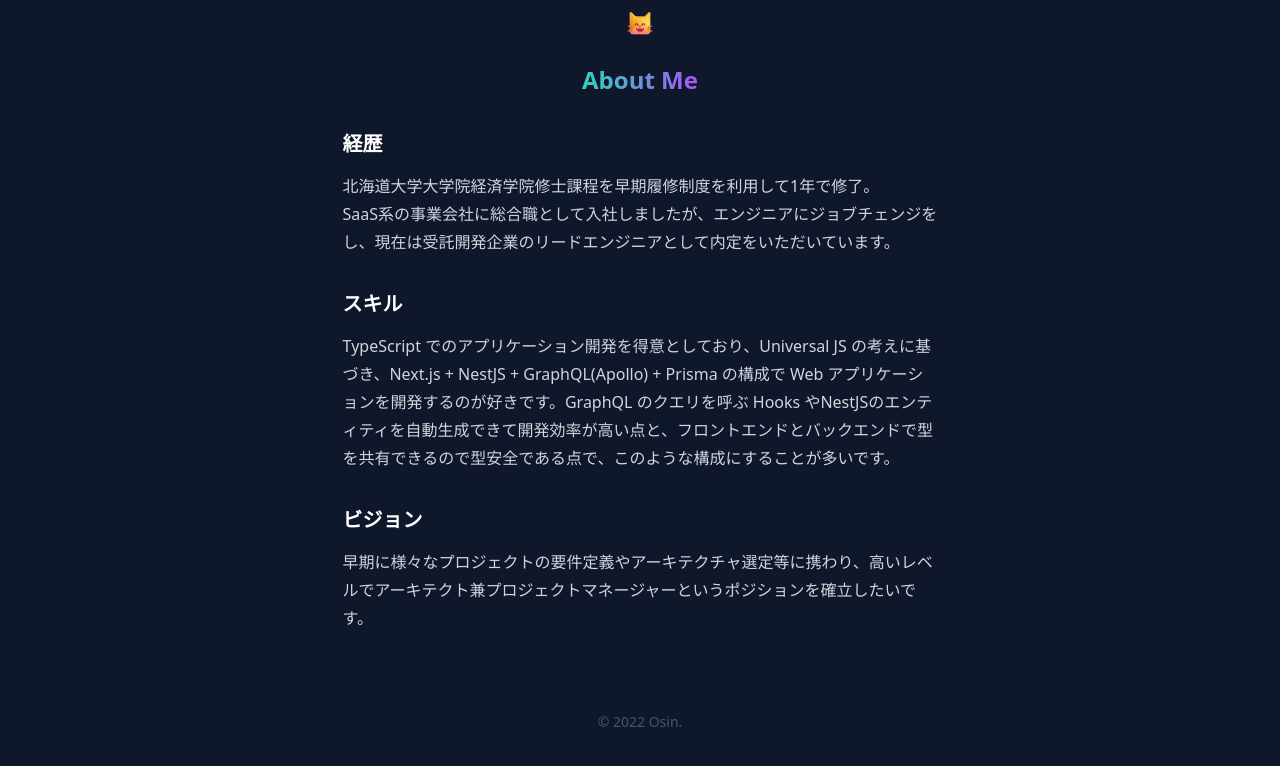
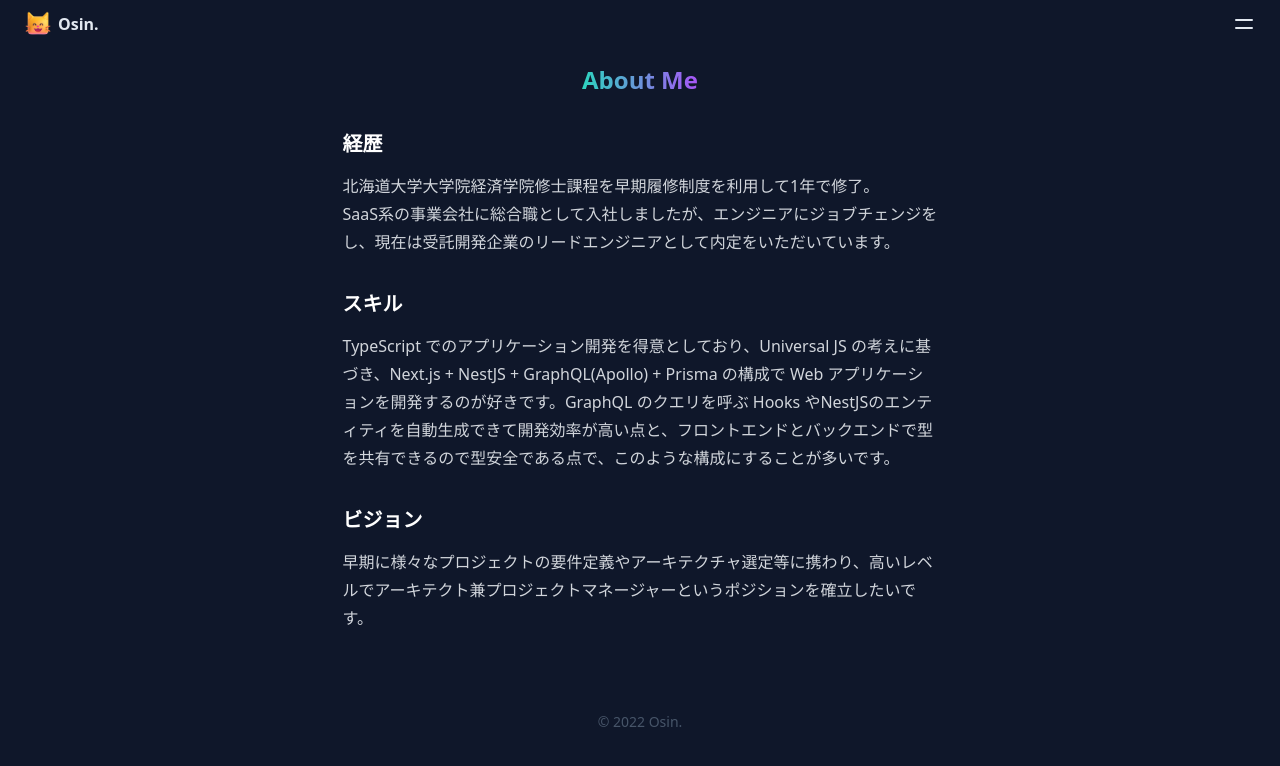
Before and after one commit to ShintaroaSuzuki/blog-osin, a Next.js app: page /about-me in a window 1280 px wide. Shown: the top 766 px of the page. Built offline with nearby package versions, Linux system fonts and the light colour scheme.

Commit message:
[add] Header にハンバーガーメニューを追加

```diff
--- a/components/Header.tsx
+++ b/components/Header.tsx
@@ -1,17 +1,46 @@
 import Link from "next/link";
+import { useState, useCallback } from "react";
+import HeaderMenu from "@/components/HeaderMenu";
 
 const Header = () => {
+  const [isOpen, setIsOpen] = useState(false);
+
+  const handleMenu = useCallback(() => {
+    setIsOpen(!isOpen);
+  }, [isOpen]);
+
   return (
-    <header className="flex w-full justify-center items-center h-12 fixed z-10 bg-slate-900 bg-opacity-100 backdrop-blur-sm">
-      <Link href="/">
+    <header className="w-screen fixed z-10">
+      {isOpen && <HeaderMenu handleMenu={handleMenu} />}
+      <div className="flex w-full justify-between items-center px-6 h-12 bg-slate-900 bg-opacity-100 backdrop-blur-sm">
+        <Link href="/" passHref>
+          <div className="flex flex-row items-center gap-x-1.5">
             <img
-          className="mb-1 z-20"
+              className="mb-1"
               src="/grinning-cat-with-smiling-eyes.png"
               alt="home header image"
               width={28}
               height={28}
             />
+            <p className="font-bold">Osin.</p>
+          </div>
         </Link>
+        <svg
+          onClick={handleMenu}
+          xmlns="http://www.w3.org/2000/svg"
+          className="w-6 h-6"
+          fill="none"
+          viewBox="0 0 24 24"
+          stroke="currentColor"
+        >
+          <path
+            strokeLinecap="round"
+            strokeLinejoin="round"
+            strokeWidth="2"
+            d="M4 8h16M4 16h16"
+          />
+        </svg>
+      </div>
     </header>
   );
 };
--- /dev/null
+++ b/components/HeaderMenu.tsx
@@ -0,0 +1,67 @@
+import Link from "next/link";
+import { motion, AnimatePresence } from "framer-motion";
+import { MouseEventHandler } from "react";
+
+const menuVariants = {
+  open: { scale: 1, opacity: 1 },
+  closed: { scale: 0, opacity: 0 },
+};
+
+const HeaderMenu = ({
+  handleMenu,
+}: {
+  handleMenu: MouseEventHandler<SVGSVGElement>;
+}) => {
+  return (
+    <div className="fixed z-20 w-full top-2 px-2 flex flex-col items-end">
+      <AnimatePresence>
+        <motion.div
+          className="w-full bg-slate-100 flex flex-row justify-between px-4 py-2 rounded-md origin-top-right"
+          initial="closed"
+          animate="open"
+          exit="closed"
+          variants={menuVariants}
+          transition={{ type: "tween", duration: 0.2 }}
+        >
+          <nav className="flex flex-col w-full my-2">
+            <Link href="/new-posts">
+              <a className="text-slate-900 hover:text-base-700 py-2">
+                New Posts
+              </a>
+            </Link>
+            <Link href="/categories">
+              <a className="text-slate-900 hover:text-base-700 py-2">
+                Categories
+              </a>
+            </Link>
+            <Link href="/about-me">
+              <a className="text-slate-900 hover:text-base-700 py-2">
+                About Me
+              </a>
+            </Link>
+          </nav>
+          <div>
+            <svg
+              onClick={handleMenu}
+              xmlns="http://www.w3.org/2000/svg"
+              fill="none"
+              viewBox="0 0 24 24"
+              width="24"
+              height="24"
+              stroke={"rgba(55, 55, 55, 0.9)"}
+            >
+              <path
+                strokeLinecap="round"
+                strokeLinejoin="round"
+                strokeWidth="2"
+                d="M6 18L18 6M6 6l12 12"
+              ></path>
+            </svg>
+          </div>
+        </motion.div>
+      </AnimatePresence>
+    </div>
+  );
+};
+
+export default HeaderMenu;
--- a/package.json
+++ b/package.json
@@ -19,6 +19,7 @@
     "@types/glob": "^7.2.0",
     "@types/prismjs": "^1.26.0",
     "date-fns": "^2.28.0",
+    "framer-motion": "^6.5.1",
     "husky": "^8.0.1",
     "lint-staged": "^13.0.3",
     "next": "12.1.4",
@@ -40,6 +41,9 @@
     "typescript": "4.6.3"
   },
   "lint-staged": {
-    "*.{js,jsx,ts,tsx}": ["eslint --fix", "prettier --write"]
+    "*.{js,jsx,ts,tsx}": [
+      "eslint --fix",
+      "prettier --write"
+    ]
   }
 }
```
Also changed, not shown: 1 other file (tests, documents, lock files or other folders). Lines whose indentation alone changed are shown as unchanged.
